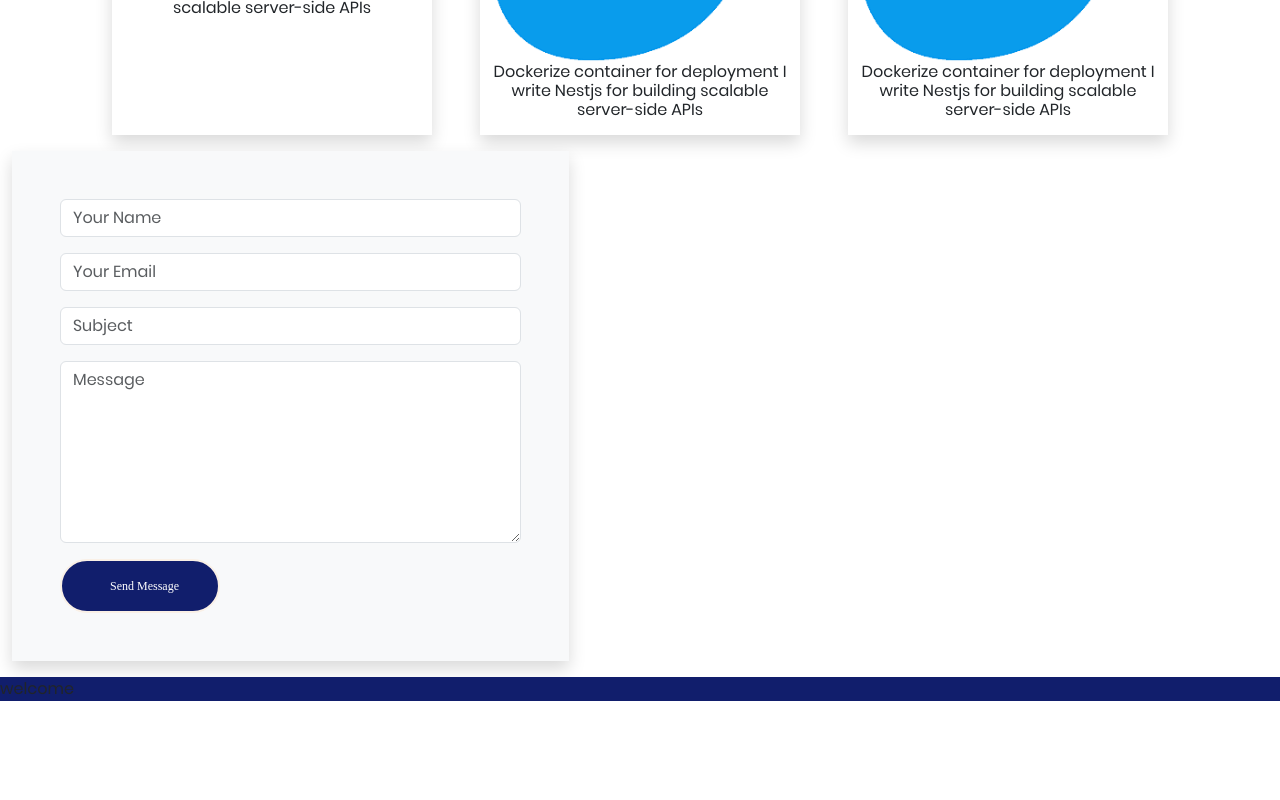
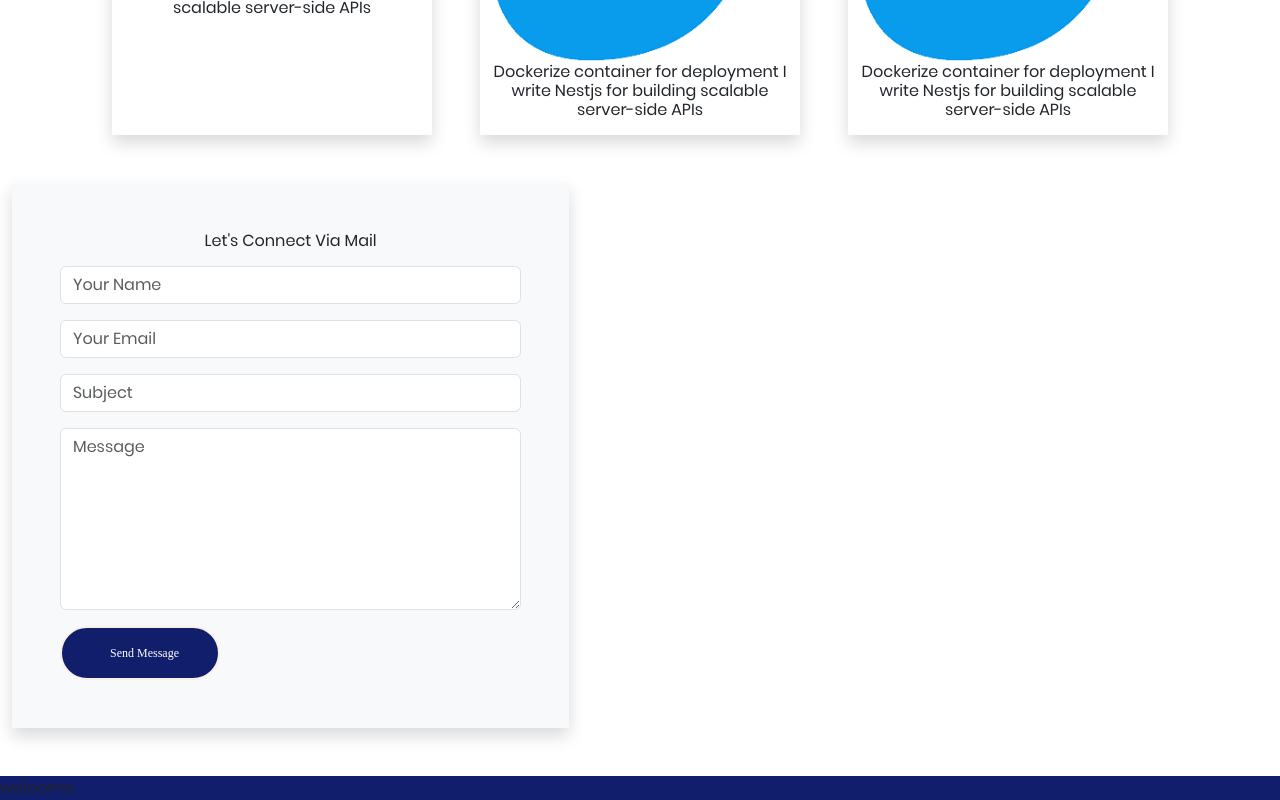
Before and after one commit to FredrickUdom/react-portfolio, a React (Vite) app: page / in a window 1280 px wide. Shown: the part 1366-2166 px from the top of the page. Before the commit the page ends 2067 px from the top, so only its background shows below. Built offline with nearby package versions, Linux system fonts and the light colour scheme.

Commit message:
fixing contact

```diff
--- a/src/PortfolioContainer/ContactMe/Contact.jsx
+++ b/src/PortfolioContainer/ContactMe/Contact.jsx
@@ -2,7 +2,7 @@ import'./Contact.css'
 const Contact = () => {
     return (
 
-		<div className="container contact mt-3 mb-3">
+		<div className="container contact mt-3 mb-5 mt-5">
 
 		<div className="content">
 
@@ -11,7 +11,9 @@ const Contact = () => {
 
 			<div class="row no-gutters block-9 ">
 				<div class="col-md-6 order-md-last d-flex">
+
 					<form action="#" class="shadow p-4 p-md-5 contact-form bg-light">
+						<h3 className='text-center pb-3'>Let's Connect Via Mail</h3>
 						<div class="form-group">
 							<input type="text" class="form-control" placeholder="Your Name"/>
 						</div>
```
